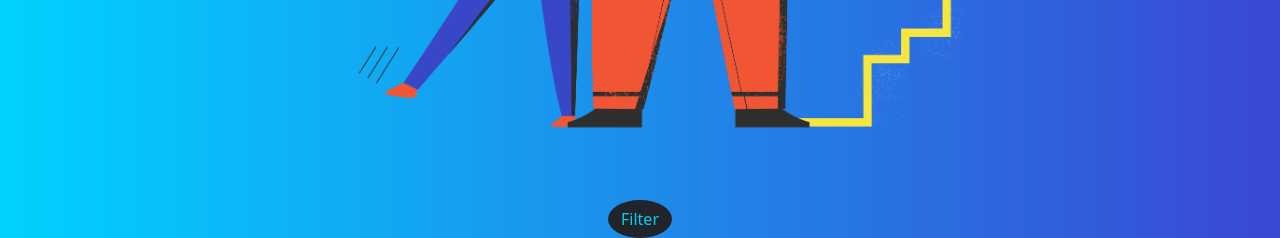
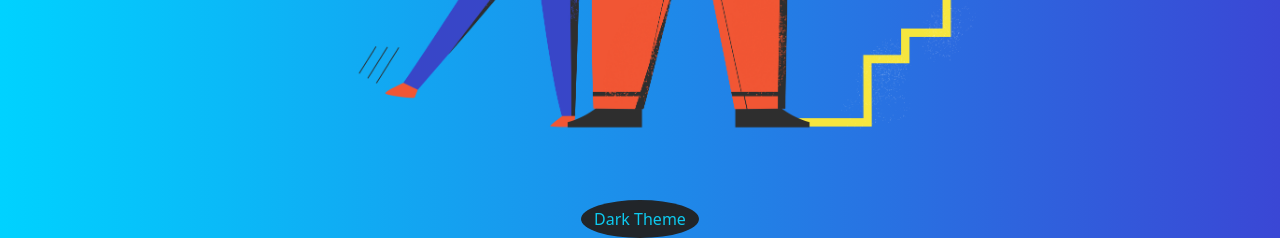
Before and after one commit to De3ph/Flask-Learning-Blog, a Flask app: page / in a window 1280 px wide. Shown: the part 635-873 px from the top of the page. Run offline with Flask 2, Linux system fonts and the light colour scheme; some libraries are stand-ins or nearby versions.

Commit message:
dark theme made

```diff
--- a/blog/static/css/base.css
+++ b/blog/static/css/base.css
@@ -5,6 +5,10 @@ body{
   background-attachment: fixed;
   background-size: cover;
   color: white;
+}
+
+.none-background{
+  background: none;
 }
 
 :root {
--- a/blog/static/js/base.js
+++ b/blog/static/js/base.js
@@ -1,17 +1,55 @@
-let loading_screen = document.querySelector('.loader');
+const loading_screen = document.querySelector('.loader');
 
-window.addEventListener('load' , function(){
+const btn = document.querySelector('.darkMode');
+
+let cookieExist = document.cookie.split(';').some((item) => item.trim().startsWith('theme='))
+
+if (!cookieExist) {
+    document.cookie = 'theme=light';
+}
+
+
+window.addEventListener('load', function () {
+
+    if (document.cookie
+        .split('; ')
+        .find(row => row.startsWith('theme='))
+        .split('=')[1] == "light") {
+        document.body.classList.remove('none-background');
+        btn.innerHTML = 'Dark Theme';
+
+    }
+    else if (document.cookie
+        .split('; ')
+        .find(row => row.startsWith('theme='))
+        .split('=')[1] == "dark") {
+        document.body.classList.add('none-background');
+        btn.innerHTML = 'Light Theme';
+
+    }
     loading_screen.style.display = 'none';
 });
 
 
-let btn = document.querySelector('.darkMode')
+/* dark theme */
 
-let currentTheme = localStorage.getItem("theme")
-
-function turnBlack() {
-    // document.body.style.background = 'black';
-
-    document.body.style.background = 'none';
-    document.body.classList.add('bg-black');
-}
+btn.addEventListener("click", function () {
+    if (document.cookie
+        .split('; ')
+        .find(row => row.startsWith('theme='))
+        .split('=')[1] == "light") {
+        // enable dark mode
+        document.body.classList.add('none-background');
+        document.cookie = 'theme=dark';
+        btn.innerHTML = 'Light Theme';
+    }
+    else if (document.cookie
+        .split('; ')
+        .find(row => row.startsWith('theme='))
+        .split('=')[1] == "dark") {
+        // enable light mode
+        document.body.classList.remove('none-background');
+        document.cookie = 'theme=light';
+        btn.innerHTML = 'Dark Theme';
+    }
+})
--- a/blog/templates/pages/base.html
+++ b/blog/templates/pages/base.html
@@ -22,7 +22,7 @@
     <title>{% block title %} {% endblock %}</title>
     </head>
 
-    <body>
+    <body class="bg-black">
 
         <div class="loader">
             <div class="spinner spinner-border text-info" role="status">
@@ -84,7 +84,7 @@
     <br>
 
     <footer class="container text-center">
-        <button onclick="turnBlack()" class="darkMode btn bg-dark text-info rounded-circle">Filter</button>
+        <button class="darkMode btn bg-dark text-info rounded-circle">Dark Theme</button>
     </footer>
 
     <script src="{{ url_for('static' , filename='js/bootstrap.bundle.js') }}"></script>
```
